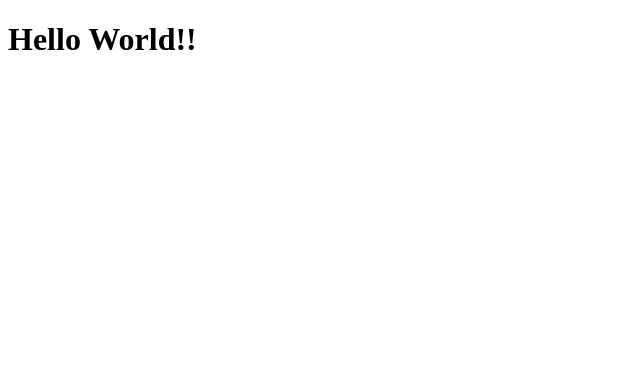
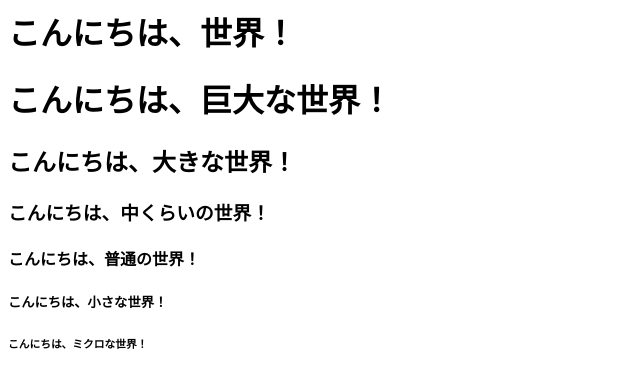
Before and after one commit to mouri241/mouri.github.io, a plain HTML site: page index.html in a window 1280 px wide. Shown: the whole page, without its empty margins (0-640 px from the left). Drawn offline with Linux system fonts and the light colour scheme.

Commit message:
Update index.html

```diff
--- a/index.html
+++ b/index.html
@@ -1,6 +1,12 @@
-<!doctype html>
-<html>
-  <body>
-    <h1>Hello World!!</h1>
-  </body>
-</html>
+     <meta charset="UTF-8">
+   </head>
+   <body>
+     <h1>こんにちは、世界！</h1>
+     <h1>こんにちは、巨大な世界！</h1>
+     <h2>こんにちは、大きな世界！</h2>
+     <h3>こんにちは、中くらいの世界！</h3>
+     <h4>こんにちは、普通の世界！</h4>
+     <h5>こんにちは、小さな世界！</h5>
+     <h6>こんにちは、ミクロな世界！</h6>
+   </body>
+ </html>
```
